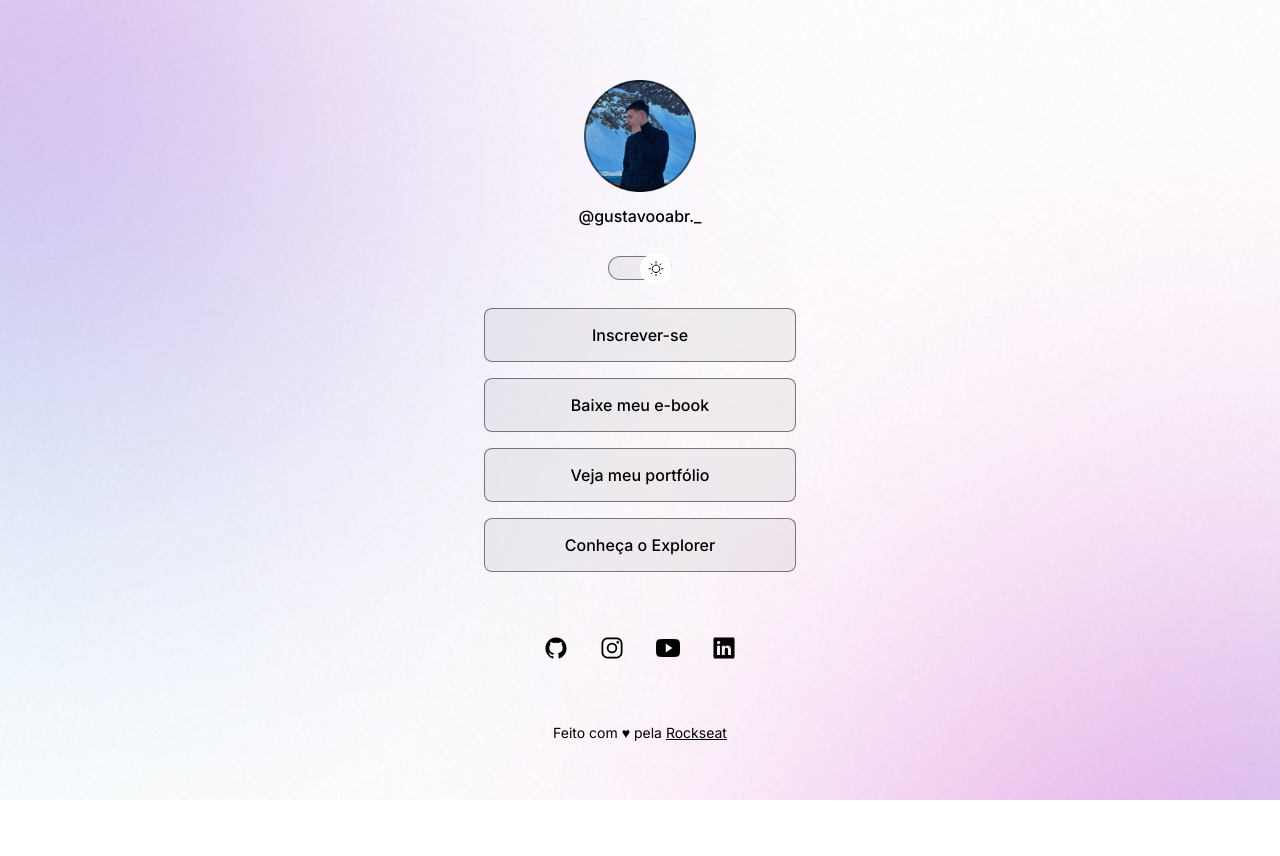
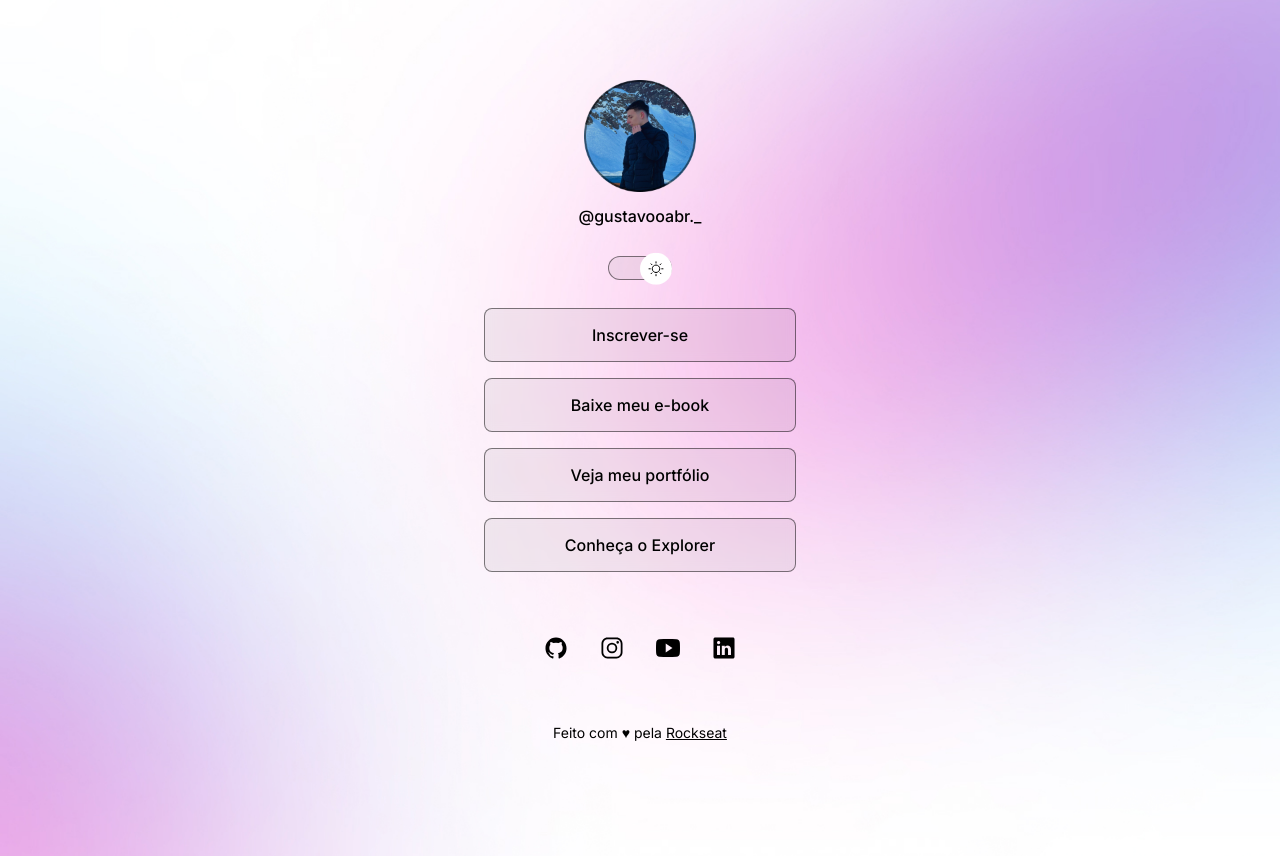
Before and after one commit to gustavoabrahao/Linktree, a plain HTML site: page index.html in a window 1280 px wide. Both pictures are taken after a click on the element 640 px from the left and 267 px from the top of the page. Before the commit the page ends 800 px from the top, so only its background shows below. Drawn offline with nearby package versions, Linux system fonts and the light colour scheme.

Commit message:
change background based on midia queries

```diff
--- a/style.css
+++ b/style.css
@@ -4,6 +4,7 @@
   box-sizing: border-box;
 }
 
+/* variáveis */
 :root {
   --text-color: white;
   --bg-url: url(./assets/bg-mobile.jpg);
@@ -24,8 +25,10 @@
   --switch-bg-url: url(./assets/sun.svg);
 }
 
+/* body */
 body {
   background: var(--bg-url) no-repeat top center/cover;
+  height: 100vh;
 }
 
 body * {
@@ -33,6 +36,7 @@ body * {
   color: var(--text-color);
 }
 
+/* conteiner */
 #conteiner {
   width: 360px;
   margin: 56px auto 0px;
@@ -40,6 +44,7 @@ body * {
   max-width: 588px;
 }
 
+/* profile */
 #profile {
   text-align: center;
   padding: 24px;
@@ -56,6 +61,7 @@ body * {
   margin-top: 8px;
 }
 
+/* switch */
 #switch {
   position: relative;
   width: 64px;
@@ -126,6 +132,7 @@ ul li a:hover {
   border: 1.5px solid var(--text-colorr);
 }
 
+/* social links */
 #sociallinks {
   display: flex;
 
@@ -150,8 +157,20 @@ ul li a:hover {
   background: var(--highlight-color);
 }
 
+/* footer */
 footer {
   padding: 24px 0;
   text-align: center;
   font-size: 14px;
 }
+
+/* media queries */
+@media (min-width: 700px) {
+  :root {
+    --bg-url: url(./assets/bg-desktop.jpg);
+  }
+
+  .light {
+    --bg-url: url(./assets/bg-desktop-light.jpg);
+  }
+}
```
Also changed, not shown: assets/bg-desktop-light.jpg (added), assets/bg-desktop.jpg (added).
